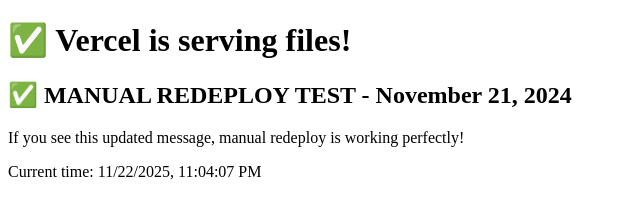
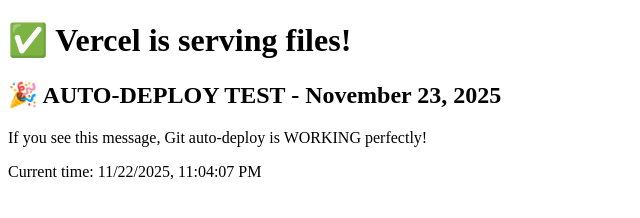
Before and after one commit to OhrsomStudent/OhrsomStudentBot, a website: page test.html in a window 1280 px wide. Shown: the whole page, without its empty margins (0-640 px from the left). Drawn offline with Linux system fonts and the light colour scheme.

Commit message:
Test auto-deploy from new repository

```diff
--- a/test.html
+++ b/test.html
@@ -5,8 +5,8 @@
 </head>
 <body>
     <h1>✅ Vercel is serving files!</h1>
-    <h2>✅ MANUAL REDEPLOY TEST - November 21, 2024</h2>
-    <p>If you see this updated message, manual redeploy is working perfectly!</p>
+    <h2>🎉 AUTO-DEPLOY TEST - November 23, 2025</h2>
+    <p>If you see this message, Git auto-deploy is WORKING perfectly!</p>
     <p>Current time: <script>document.write(new Date().toLocaleString())</script></p>
 </body>
 </html>
```
